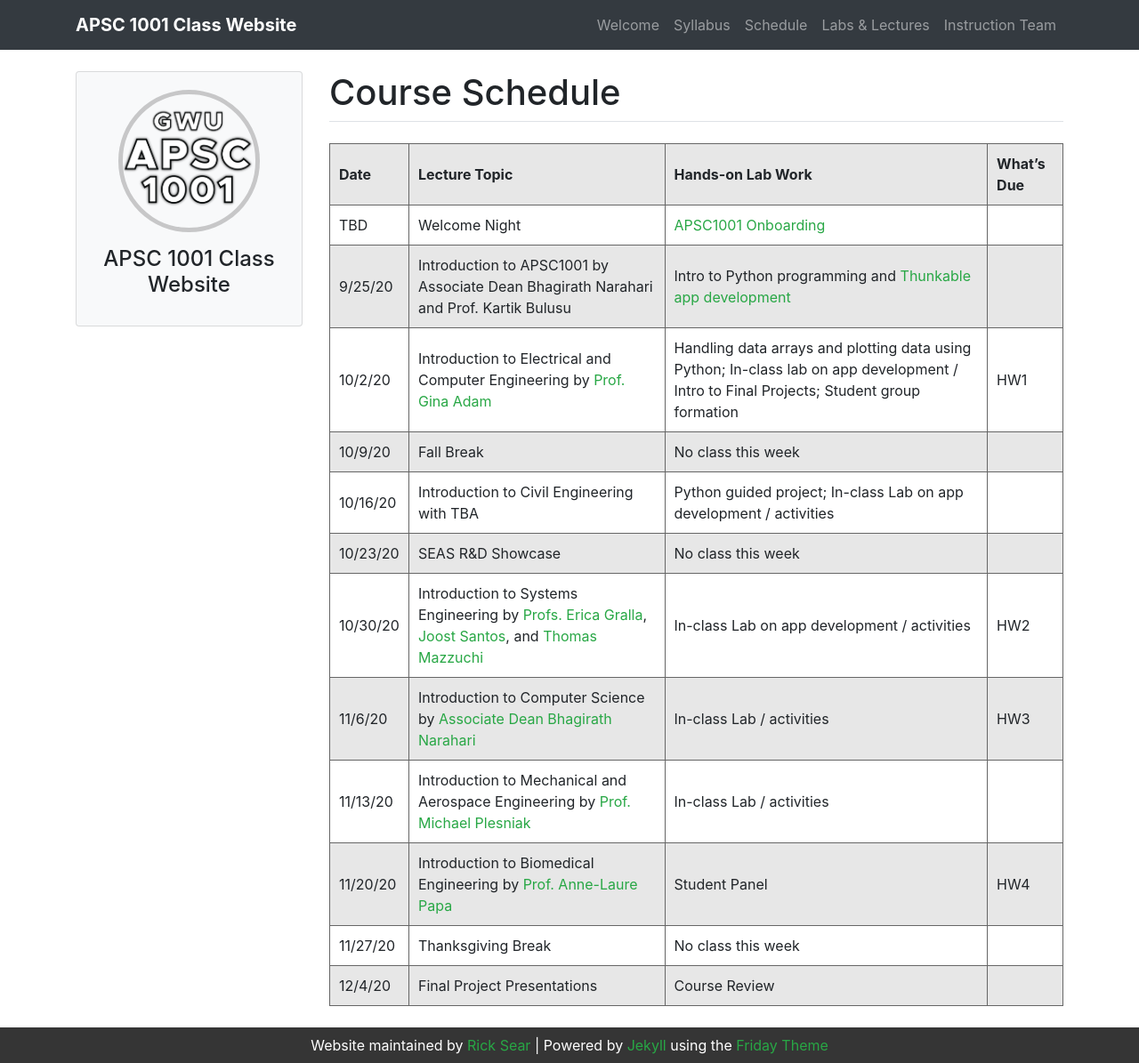
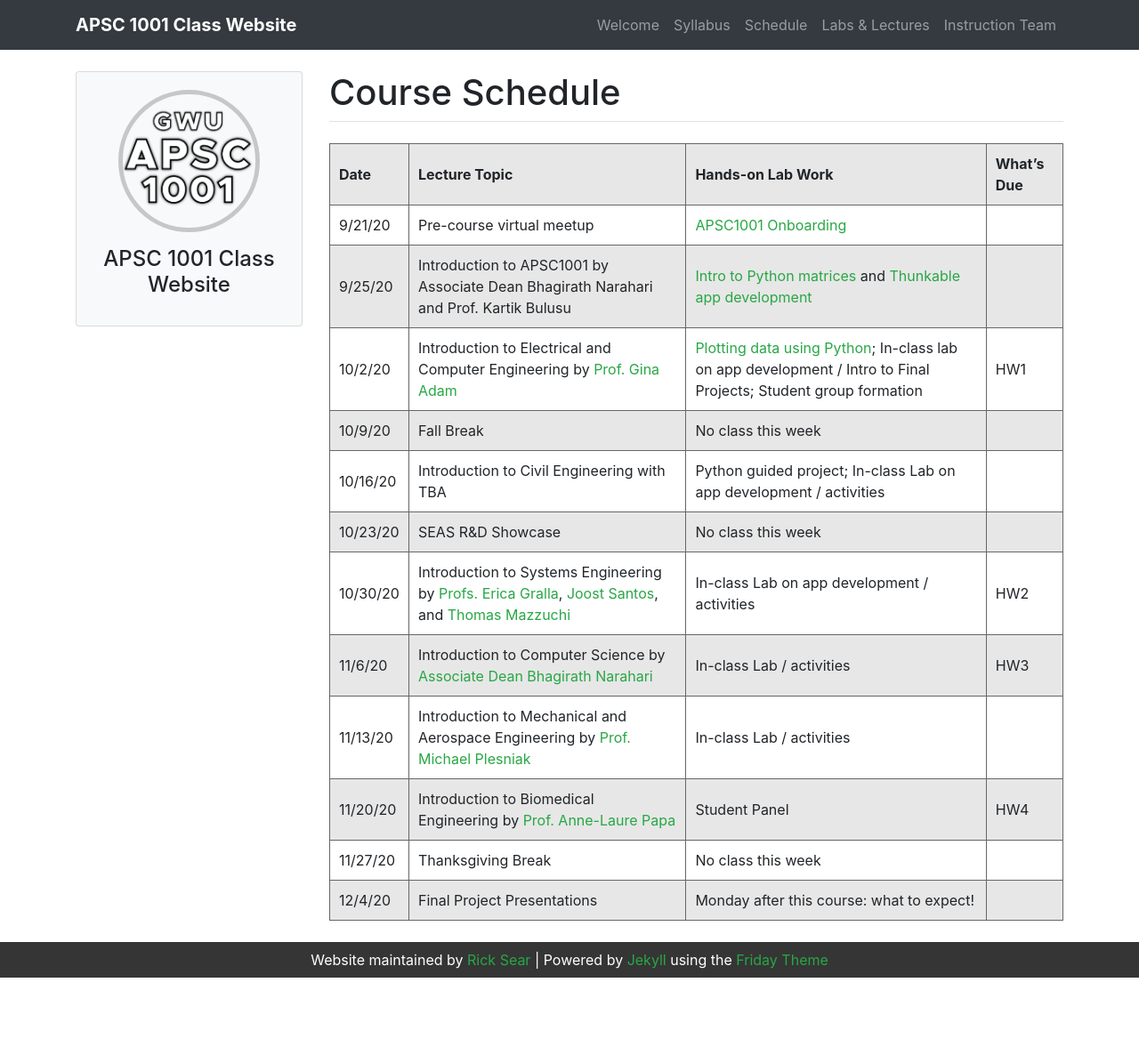
Before and after one commit to GWU-APSC1001/gwu-apsc1001.github.io, a Jekyll site: the page built from _pages/schedule.md, in a window 1280 px wide and 1195 px high. Shown: the whole window at 89% size. Built offline with Jekyll 4.4.1, drawn with Linux system fonts in a browser that asks for light colours.

Commit message:
Add week1+2 python lab PDFs

```diff
--- a/_pages/schedule.md
+++ b/_pages/schedule.md
@@ -7,9 +7,9 @@ title: Course Schedule
 
 | Date | Lecture Topic | Hands-on Lab Work | What's Due |
 |:---|:---|:---|
-| TBD | Welcome Night | [APSC1001 Onboarding](labs/week-0-onboarding.html) | |
-| 9/25/20 | Introduction to APSC1001 by Associate Dean Bhagirath Narahari and Prof. Kartik Bulusu | Intro to Python programming and [Thunkable app development](labs/week1-thunkable.html) | |
-| 10/2/20 | Introduction to Electrical and Computer Engineering by [Prof. Gina Adam](https://www.seas.gwu.edu/gina-adam) | Handling data arrays and plotting data using Python; In-class lab on app development / Intro to Final Projects; Student group formation | HW1 |
+| 9/21/20 | Pre-course virtual meetup | [APSC1001 Onboarding](labs/week-0-onboarding.html) | |
+| 9/25/20 | Introduction to APSC1001 by Associate Dean Bhagirath Narahari and Prof. Kartik Bulusu | [Intro to Python matrices](/files/python_week1.pdf) and [Thunkable app development](labs/week1-thunkable.html) | |
+| 10/2/20 | Introduction to Electrical and Computer Engineering by [Prof. Gina Adam](https://www.seas.gwu.edu/gina-adam) | [Plotting data using Python](/files/python_week2.pdf); In-class lab on app development / Intro to Final Projects; Student group formation | HW1 |
 | 10/9/20 | Fall Break | No class this week | |
 | 10/16/20 | Introduction to Civil Engineering with TBA | Python guided project; In-class Lab on app development / activities | |
 | 10/23/20 | SEAS R&D Showcase | No class this week | |
@@ -18,4 +18,4 @@ title: Course Schedule
 | 11/13/20 | Introduction to Mechanical and Aerospace Engineering by [Prof. Michael Plesniak](https://www.seas.gwu.edu/michael-w-plesniak) | In-class Lab / activities | |
 | 11/20/20 | Introduction to Biomedical Engineering by [Prof. Anne-Laure Papa](https://www.seas.gwu.edu/anne-laure-papa) | Student Panel | HW4 |
 | 11/27/20 | Thanksgiving Break | No class this week |
-| 12/4/20 | Final Project Presentations | Course Review |
+| 12/4/20 | Final Project Presentations | Monday after this course: what to expect! |
```
Also changed, not shown: _labs/week1-python.md (added, +9 -0 lines), _labs/week2-python.md (added, +9 -0 lines), 2 other files.
